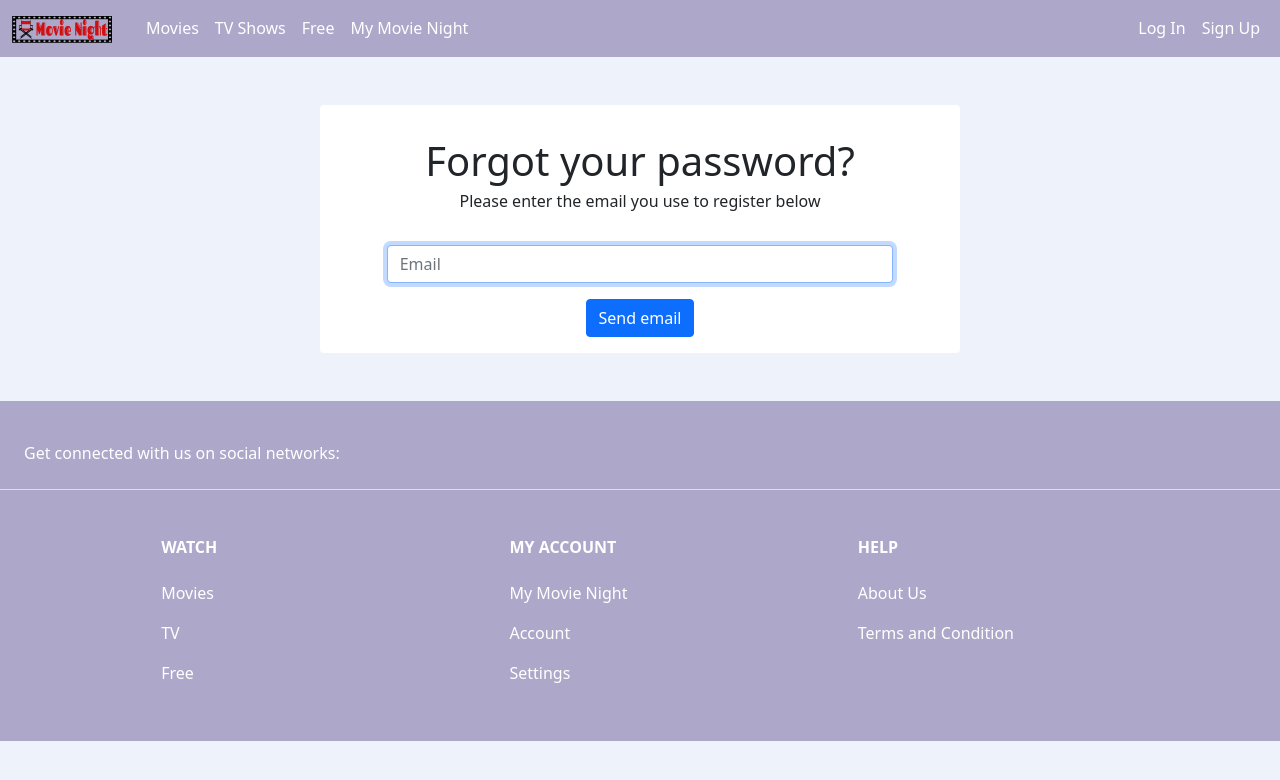
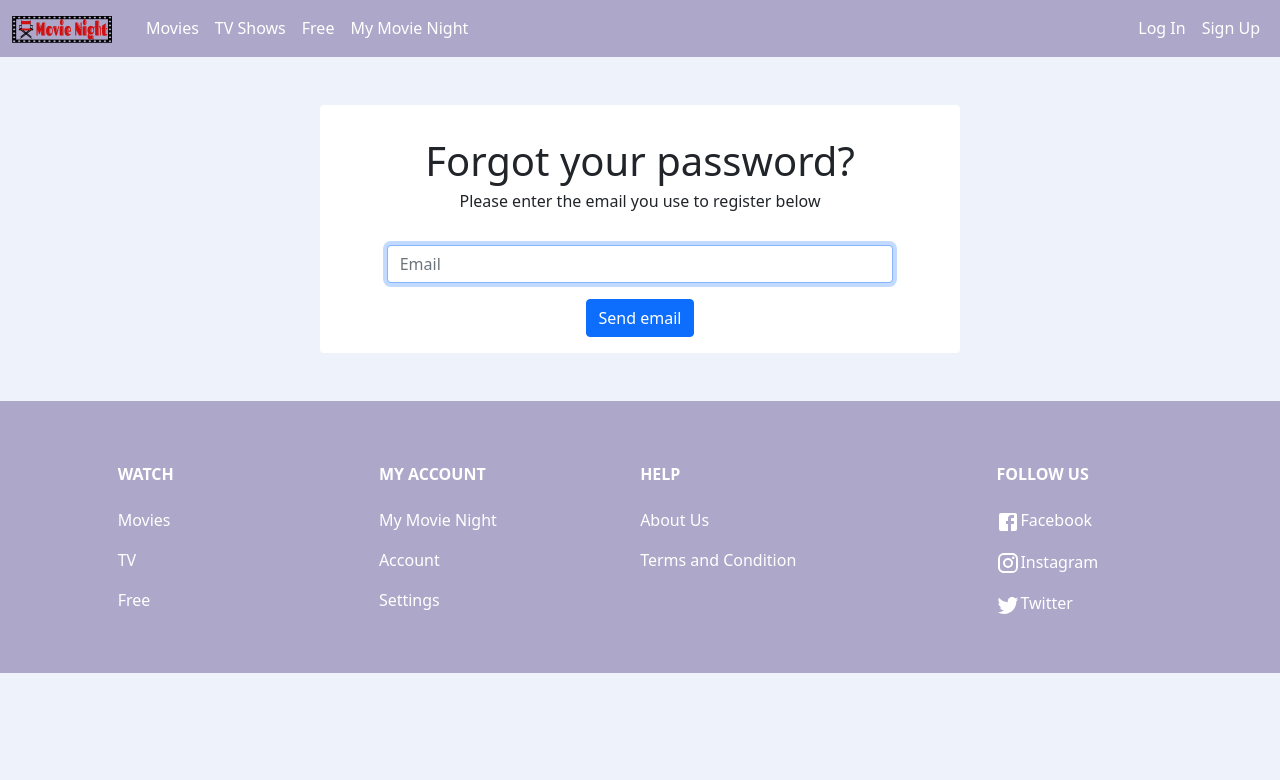
Before and after one commit to ElisaNgLi/MovieNight, a React (Create React App) app: page /forgotpassword in a window 1280 px wide. Shown: the top 780 px of the page. Built offline with nearby package versions, Linux system fonts and the light colour scheme.

Commit message:
update footer

```diff
--- a/src/components/Style/Footer.js
+++ b/src/components/Style/Footer.js
@@ -1,27 +1,14 @@
 import React from "react";
 import { Link } from "react-router-dom";
+import FacebookIcon from "@material-ui/icons/Facebook";
+import InstagramIcon from "@material-ui/icons/Instagram";
+import TwitterIcon from "@material-ui/icons/Twitter";
 
 import "./Footer.css";
 
 const Footer = () => {
   return (
     <footer className="footer mt-auto py-3 text-center text-lg-start">
-      <section className="d-flex justify-content-center justify-content-lg-between p-4 border-bottom">
-        <div className="me-5 d-none d-lg-block">
-          <span>Get connected with us on social networks:</span>
-        </div>
-        <div>
-          <Link to="/" className="me-4 text-reset">
-            <i className="fab fa-facebook-f"></i>
-          </Link>
-          <Link to="/" className="me-4 text-reset">
-            <i className="fab fa-twitter"></i>
-          </Link>
-          <Link to="/" className="me-4 text-reset">
-            <i className="fab fa-instagram"></i>
-          </Link>
-        </div>
-      </section>
       <div className="container text-center text-md-start mt-5">
         <div className="row mt-3">
           <div className="col-md-2 col-lg-2 col-xl-2 mx-auto mb-4">
@@ -75,6 +62,40 @@ const Footer = () => {
               </Link>
             </p>
           </div>
+
+          <div className="col-md-3 col-lg-2 col-xl-2 mx-auto mb-4">
+            <h6 className="text-uppercase fw-bold mb-4">Follow Us</h6>
+            <p>
+              <a
+                id="footer-link"
+                href="https://www.facebook.com/netflixcanada/?brand_redir=475822799216240"
+                className="text-reset"
+              >
+                <FacebookIcon />
+                Facebook
+              </a>
+            </p>
+            <p>
+              <a
+                id="footer-link"
+                href="https://www.instagram.com/netflixca/"
+                className="text-reset"
+              >
+                <InstagramIcon />
+                Instagram
+              </a>
+            </p>
+            <p>
+              <a
+                id="footer-link"
+                href="https://twitter.com/netflix"
+                className="text-reset"
+              >
+                <TwitterIcon />
+                Twitter
+              </a>
+            </p>
+          </div>
         </div>
       </div>
     </footer>
```
